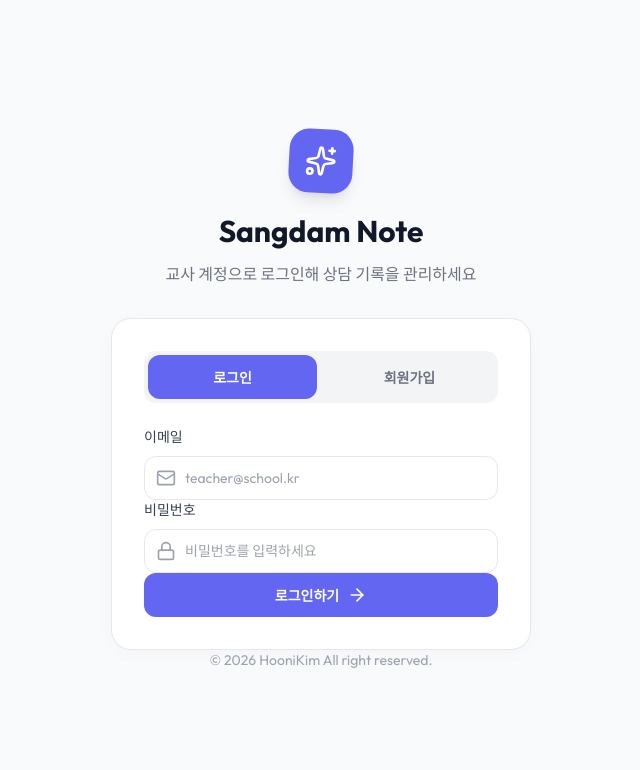
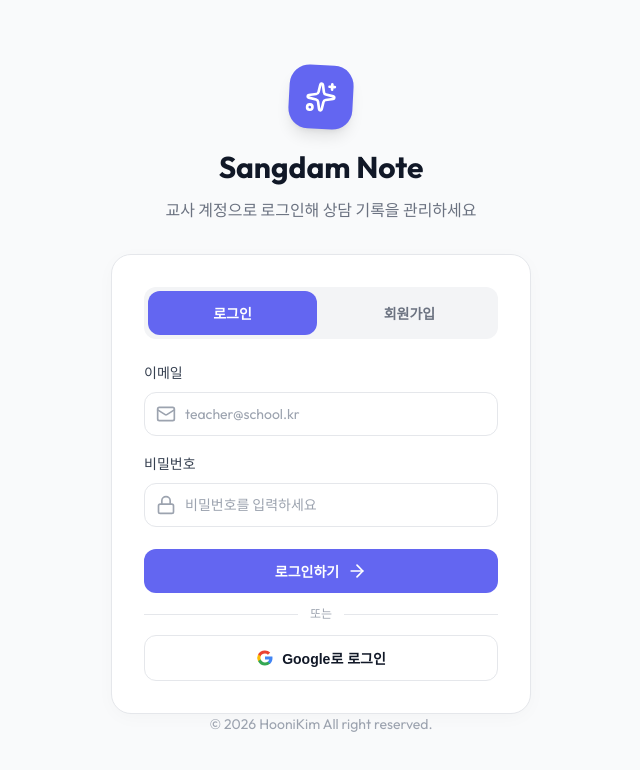
Before and after one commit to HooniKims/sangdamgirok, a Next.js app: page / in a window 1280 px wide. Shown: the top 770 px of the page, without its empty margins (319-959 px from the left). Built offline with nearby package versions, Linux system fonts and the light colour scheme; no server answers.

Commit message:
feat: refine auth form spacing and add google login

```diff
--- a/components/auth-guard.tsx
+++ b/components/auth-guard.tsx
@@ -2,9 +2,9 @@
 
 import { useEffect, useState } from "react"
 import { ArrowRight, Lock, Mail, Sparkles, User } from "lucide-react"
-import { createUserWithEmailAndPassword, onAuthStateChanged, signInWithEmailAndPassword, signOut } from "firebase/auth"
-import { doc, serverTimestamp, setDoc } from "firebase/firestore"
-import { auth, db } from "@/lib/firebase"
+import { createUserWithEmailAndPassword, onAuthStateChanged, signInWithEmailAndPassword, signInWithPopup, signOut } from "firebase/auth"
+import { doc, getDoc, serverTimestamp, setDoc } from "firebase/firestore"
+import { auth, db, googleProvider } from "@/lib/firebase"
 
 function mapAuthError(code: string): string {
     switch (code) {
@@ -20,9 +20,30 @@ function mapAuthError(code: string): string {
             return "비밀번호는 6자 이상이어야 합니다."
         case "auth/too-many-requests":
             return "요청이 너무 많습니다. 잠시 후 다시 시도해주세요."
+        case "auth/popup-closed-by-user":
+            return "구글 로그인 창이 닫혔습니다. 다시 시도해주세요."
+        case "auth/popup-blocked":
+            return "브라우저에서 팝업이 차단되었습니다. 팝업 차단을 해제해주세요."
+        case "auth/cancelled-popup-request":
+            return "구글 로그인 요청이 취소되었습니다. 다시 시도해주세요."
+        case "auth/account-exists-with-different-credential":
+            return "같은 이메일로 다른 로그인 방식이 이미 연결되어 있습니다."
+        case "auth/operation-not-allowed":
+            return "Firebase 콘솔에서 해당 로그인 방식이 비활성화되어 있습니다."
         default:
             return "인증 중 오류가 발생했습니다. 다시 시도해주세요."
     }
+}
+
+function GoogleIcon() {
+    return (
+        <svg viewBox="0 0 24 24" aria-hidden="true" style={{ width: "18px", height: "18px" }}>
+            <path d="M21.805 10.023h-9.81v3.954h5.633c-.243 1.27-.972 2.346-2.07 3.068v2.548h3.346c1.958-1.801 3.088-4.454 3.088-7.593 0-.676-.06-1.326-.187-1.977z" fill="#4285F4" />
+            <path d="M11.995 22c2.79 0 5.13-.924 6.84-2.512l-3.346-2.548c-.93.625-2.12.996-3.494.996-2.687 0-4.963-1.814-5.777-4.256H2.759v2.627A10.331 10.331 0 0 0 11.995 22z" fill="#34A853" />
+            <path d="M6.218 13.68a6.208 6.208 0 0 1 0-3.96V7.093H2.759a10.331 10.331 0 0 0 0 9.214l3.459-2.627z" fill="#FBBC05" />
+            <path d="M11.995 6.064c1.517 0 2.88.522 3.955 1.547l2.967-2.967C17.12 2.946 14.78 2 11.995 2A10.331 10.331 0 0 0 2.759 7.093L6.218 9.72c.814-2.442 3.09-3.656 5.777-3.656z" fill="#EA4335" />
+        </svg>
+    )
 }
 
 export default function AuthGuard({ children }: { children: React.ReactNode }) {
@@ -60,6 +81,59 @@ export default function AuthGuard({ children }: { children: React.ReactNode }) {
         resetForm()
     }
 
+    const upsertTeacherProfile = async (params: {
+        uid: string
+        email: string
+        name: string
+    }) => {
+        const profileRef = doc(db, "users", params.uid)
+        const profileSnapshot = await getDoc(profileRef)
+
+        await setDoc(
+            profileRef,
+            {
+                uid: params.uid,
+                email: params.email,
+                name: params.name,
+                role: "teacher",
+                updatedAt: serverTimestamp(),
+                ...(profileSnapshot.exists() ? {} : { createdAt: serverTimestamp() }),
+            },
+            { merge: true }
+        )
+    }
+
+    const handleGoogleSignIn = async () => {
+        clearError()
+        setIsSubmitting(true)
+
+        try {
+            const credential = await signInWithPopup(auth, googleProvider)
+            const googleEmail = credential.user.email
+
+            if (!googleEmail) {
+                setError("구글 계정에서 이메일 정보를 확인할 수 없습니다.")
+                return
+            }
+
+            try {
+                await upsertTeacherProfile({
+                    uid: credential.user.uid,
+                    email: googleEmail,
+                    name: credential.user.displayName?.trim() || googleEmail.split("@")[0] || "교사",
+                })
+            } catch (profileError) {
+                await signOut(auth)
+                throw profileError
+            }
+        } catch (err: unknown) {
+            const code = typeof err === "object" && err && "code" in err ? String(err.code) : ""
+            setError(mapAuthError(code))
+        } finally {
+            setIsSubmitting(false)
+        }
+    }
+
     const handleSubmit = async (e: React.FormEvent) => {
         e.preventDefault()
         clearError()
@@ -85,13 +159,10 @@ export default function AuthGuard({ children }: { children: React.ReactNode }) {
                 const credential = await createUserWithEmailAndPassword(auth, email.trim(), password)
 
                 try {
-                    await setDoc(doc(db, "users", credential.user.uid), {
+                    await upsertTeacherProfile({
                         uid: credential.user.uid,
                         email: credential.user.email ?? email.trim(),
                         name: name.trim(),
-                        role: "teacher",
-                        createdAt: serverTimestamp(),
-                        updatedAt: serverTimestamp(),
                     })
                 } catch (profileError) {
                     await signOut(auth)
@@ -140,7 +211,7 @@ export default function AuthGuard({ children }: { children: React.ReactNode }) {
                             </button>
                         </div>
 
-                        <form onSubmit={handleSubmit} className="space-y-4">
+                        <form onSubmit={handleSubmit} className="flex flex-col" style={{ gap: "18px" }}>
                             {mode === "signup" && (
                                 <div>
                                     <label className="block text-sm font-medium text-gray-700 mb-2">이름</label>
@@ -221,8 +292,9 @@ export default function AuthGuard({ children }: { children: React.ReactNode }) {
                                 </div>
                             )}
 
-                            {error && <p className="text-sm text-red-500 mt-1">{error}</p>}
+                            {error && <p className="text-sm text-red-500">{error}</p>}
 
+                            <div className="flex flex-col" style={{ gap: "12px", marginTop: "4px" }}>
                                 <button type="submit" className="btn btn-primary w-full py-3 text-lg gap-2 group" disabled={isSubmitting}>
                                     {isSubmitting
                                         ? mode === "login"
@@ -233,6 +305,26 @@ export default function AuthGuard({ children }: { children: React.ReactNode }) {
                                             : "교사 계정 만들기"}
                                     <ArrowRight style={{ width: "20px", height: "20px" }} className="group-hover:translate-x-1 transition-transform" />
                                 </button>
+
+                                {mode === "login" && (
+                                    <>
+                                        <div className="flex items-center gap-3">
+                                            <div className="flex-1" style={{ height: "1px", backgroundColor: "#e5e7eb" }} />
+                                            <span className="text-xs text-gray-400">또는</span>
+                                            <div className="flex-1" style={{ height: "1px", backgroundColor: "#e5e7eb" }} />
+                                        </div>
+                                        <button
+                                            type="button"
+                                            className="btn btn-secondary w-full py-3 gap-2"
+                                            onClick={handleGoogleSignIn}
+                                            disabled={isSubmitting}
+                                        >
+                                            <GoogleIcon />
+                                            Google로 로그인
+                                        </button>
+                                    </>
+                                )}
+                            </div>
                         </form>
                     </div>
 
--- a/lib/firebase.ts
+++ b/lib/firebase.ts
@@ -1,5 +1,5 @@
 import { initializeApp, getApps, getApp } from "firebase/app";
-import { getAuth } from "firebase/auth";
+import { getAuth, GoogleAuthProvider } from "firebase/auth";
 import { getFirestore } from "firebase/firestore";
 
 const firebaseConfig = {
@@ -13,6 +13,8 @@ const firebaseConfig = {
 
 const app = !getApps().length ? initializeApp(firebaseConfig) : getApp();
 const auth = getAuth(app);
+const googleProvider = new GoogleAuthProvider();
+googleProvider.setCustomParameters({ prompt: "select_account" });
 const db = getFirestore(app);
 
-export { auth, db };
+export { auth, db, googleProvider };
```
Lines whose indentation alone changed are shown as unchanged.
